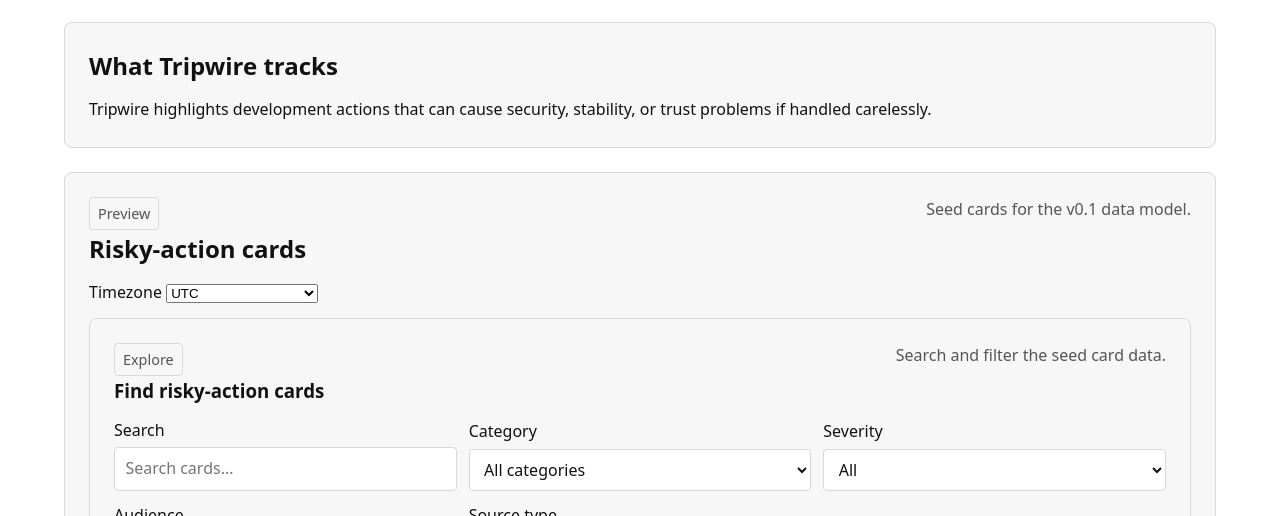
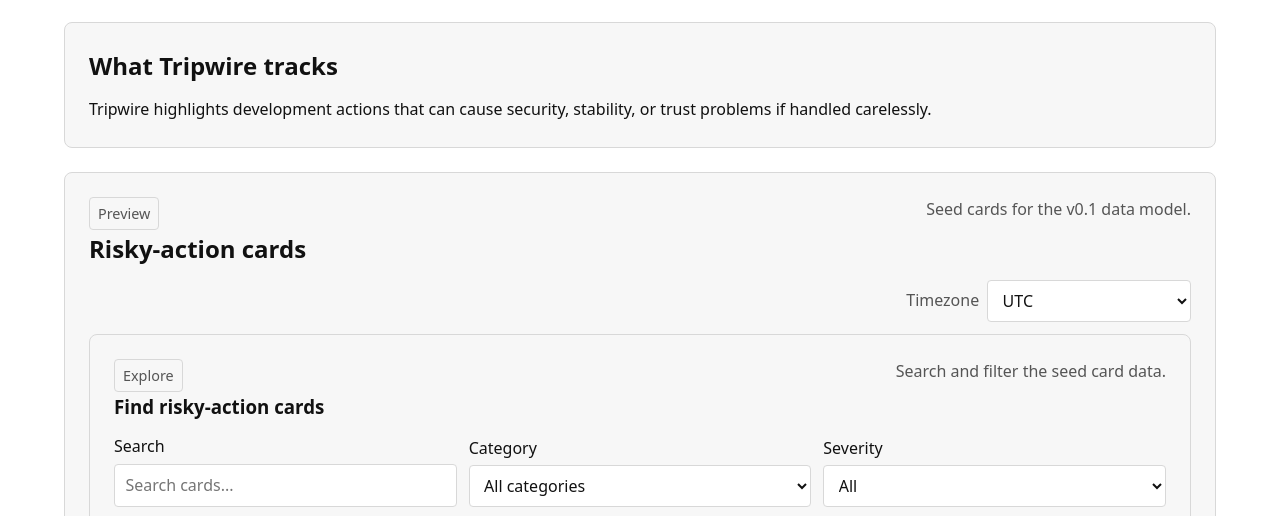
Before and after one commit to badjoke-lab/before-you-run, a website: page index.html in a window 1280 px wide. Shown: the part 280-796 px from the top of the page. Drawn offline with Linux system fonts and the light colour scheme.

Commit message:
ui: style standalone timezone control

```diff
--- a/styles/components.css
+++ b/styles/components.css
@@ -99,6 +99,36 @@
 .empty-state {
   margin: 0;
   color: var(--color-muted);
+}
+
+.display-settings {
+  display: flex;
+  flex-wrap: wrap;
+  justify-content: flex-end;
+  gap: var(--space-2);
+  align-items: center;
+  margin-top: calc(-1 * var(--space-2));
+}
+
+.display-settings:empty {
+  display: none;
+}
+
+.timezone-control {
+  display: flex;
+  gap: var(--space-2);
+  align-items: center;
+  color: var(--color-muted);
+}
+
+.timezone-control select {
+  font: inherit;
+  min-width: 12rem;
+  padding: 0.5rem 0.65rem;
+  border: 1px solid var(--color-border);
+  border-radius: var(--radius-sm);
+  background: var(--color-bg);
+  color: var(--color-text);
 }
 
 .filter-panel {
```
